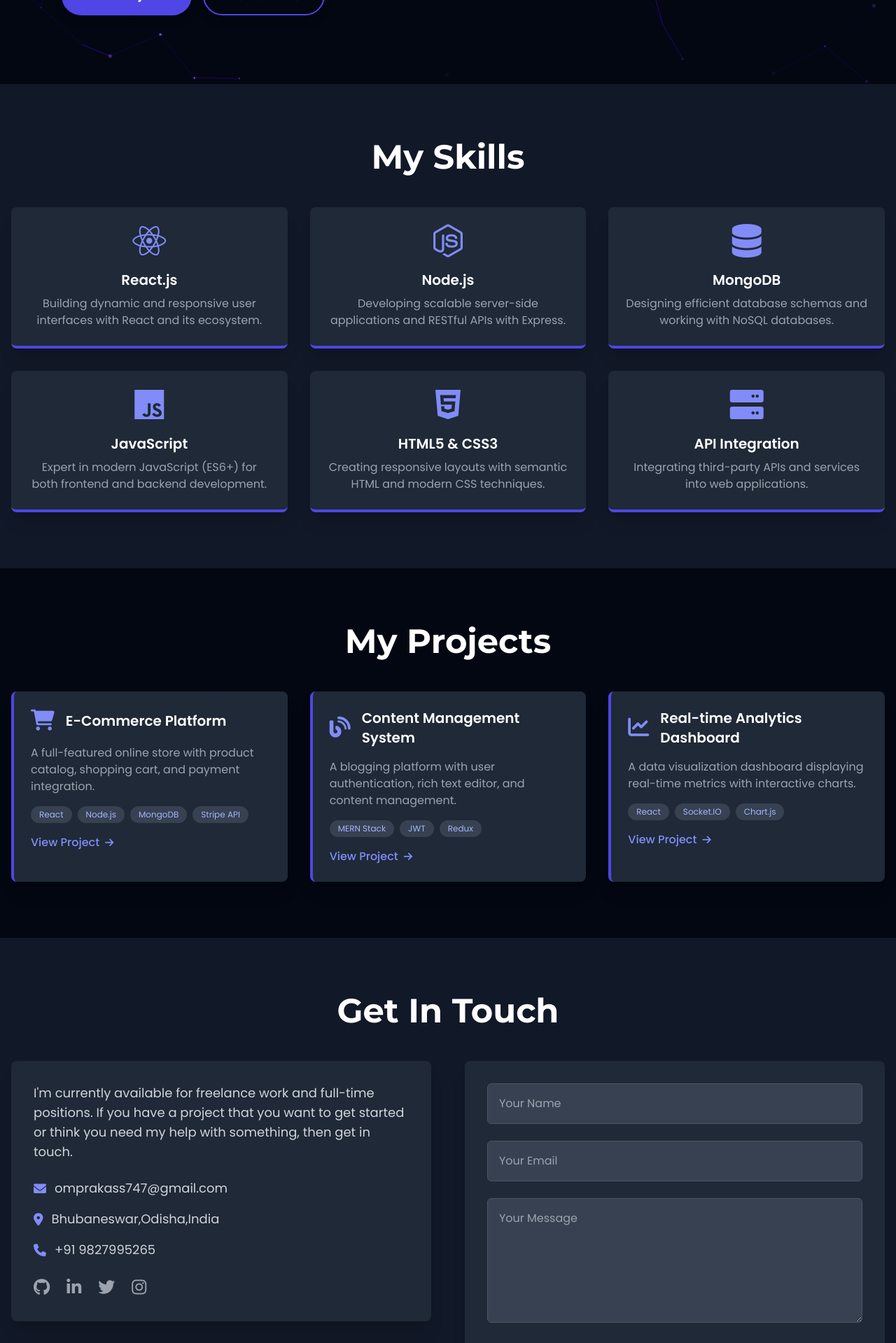
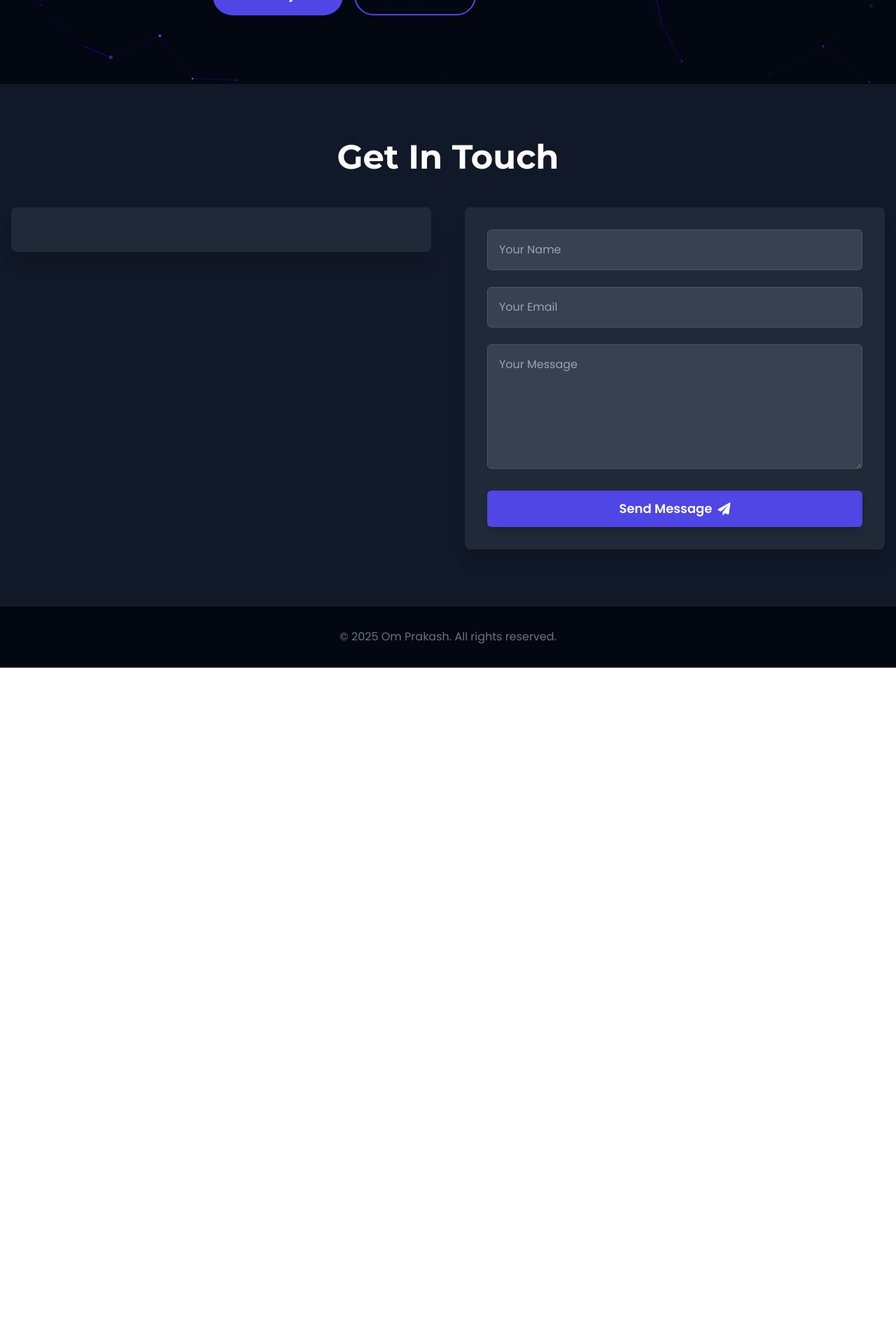
Before and after one commit to omprakashparida/My-portfolio2, a React (Vite) app: page / in a window 1280 px wide. Shown: the part 680-2599 px from the top of the page at 70% size. After the commit the page ends 1634 px from the top, so only its background shows below. Built offline with nearby package versions, Linux system fonts and the light colour scheme.

Commit message:
Update App.jsx

```diff
--- a/src/App.jsx
+++ b/src/App.jsx
@@ -145,9 +145,7 @@ const CustomCursor = () => {
     let followerX = 0;
     let followerY = 0;
 
-    // Fast cursor dot
     const cursorSpeed = 0.3;
-    // Slower follower for trailing effect
     const followerSpeed = 0.1;
 
     const handleMouseMove = (e) => {
@@ -157,13 +155,10 @@ const CustomCursor = () => {
 
     const animateCursor = () => {
       if (cursorRef.current && cursorFollowerRef.current) {
-        // Main cursor dot - fast and responsive
         cursorX += (mouseX - cursorX) * cursorSpeed;
         cursorY += (mouseY - cursorY) * cursorSpeed;
         cursorRef.current.style.left = `${cursorX}px`;
         cursorRef.current.style.top = `${cursorY}px`;
-
-        // Cursor follower - slower for trailing effect
         followerX += (mouseX - followerX) * followerSpeed;
         followerY += (mouseY - followerY) * followerSpeed;
         cursorFollowerRef.current.style.left = `${followerX}px`;
@@ -172,9 +167,7 @@ const CustomCursor = () => {
       requestAnimationFrame(animateCursor);
     };
 
-    // Hide default cursor
     document.body.style.cursor = 'none';
-
     document.addEventListener('mousemove', handleMouseMove);
     animateCursor();
 
@@ -186,7 +179,6 @@ const CustomCursor = () => {
 
   return (
     <>
-      {/* Main cursor dot */}
       <div
         ref={cursorRef}
         className="fixed w-3 h-3 rounded-full bg-indigo-500 z-[9999] pointer-events-none transform -translate-x-1/2 -translate-y-1/2 mix-blend-difference"
@@ -195,7 +187,6 @@ const CustomCursor = () => {
           willChange: 'transform'
         }}
       />
-      {/* Cursor follower */}
       <div
         ref={cursorFollowerRef}
         className="fixed w-8 h-8 rounded-full border-2 border-indigo-400 z-[9998] pointer-events-none transform -translate-x-1/2 -translate-y-1/2 opacity-50"
@@ -215,7 +206,6 @@ const App = () => {
     const [formMessage, setFormMessage] = useState({ text: '', type: '' });
     const [isSubmitting, setIsSubmitting] = useState(false);
 
-    // Typing effect for the name
     useEffect(() => {
         const fullText = "Om Prakash Parida";
         let currentIndex = fullText.length;
@@ -274,12 +264,11 @@ const App = () => {
             return;
         }
 
-        // ✅ This is the corrected part that uses the environment variable
+        // ✅ THE FIX IS HERE: Using the environment variable
         const apiUrl = import.meta.env.VITE_API_URL;
         const endpoint = `${apiUrl}/contact/submit`;
 
         try {
-            // Use the new 'endpoint' variable
             const response = await fetch(endpoint, {
                 method: 'POST',
                 headers: {
@@ -299,7 +288,7 @@ const App = () => {
                     text: data.message,
                     type: 'success'
                 });
-                e.target.reset(); // Clear the form
+                e.target.reset();
             } else {
                 if (data.errors && data.errors.length > 0) {
                     const errorMessages = data.errors.map(error => error.msg).join(', ');
@@ -327,10 +316,7 @@ const App = () => {
 
     return (
       <div className="min-h-screen bg-gray-950 text-gray-200 font-poppins relative overflow-hidden">
-            {/* Custom Cursor */}
         <CustomCursor />
-
-            {/* Navigation */}
         <nav className="fixed w-full bg-gray-900 bg-opacity-90 backdrop-blur-sm z-40 shadow-lg py-4">
             <div className="container mx-auto px-4 flex justify-between items-center">
                 <a href="#home" className="text-white text-3xl font-extrabold font-montserrat">
@@ -352,10 +338,7 @@ const App = () => {
                 </button>
             </div>
         </nav>
-
-            {/* Hero Section */}
         <section id="home" className="hero relative flex items-center justify-center min-h-screen pt-20 px-4">
-                {/* Particle Background Effect */}
             <div className="absolute inset-0 z-0 pointer-events-none">
                 <ParticleBackground
                     particleColor="#8d5fff"
@@ -366,7 +349,6 @@ const App = () => {
                     className="w-full h-full"
                 />
             </div>
-
             <div className="container mx-auto flex flex-col md:flex-row items-center justify-center gap-12 py-16 text-center md:text-left z-10">
                 <div className="hero-content max-w-2xl">
                     <h1 className="animated-text text-5xl md:text-6xl lg:text-7xl font-montserrat font-extrabold leading-tight text-white mb-6">
@@ -390,105 +372,22 @@ const App = () => {
                         </a>
                     </div>
                 </div>
-                    <div className="hero-graphic relative w-64 h-64 md:w-80 md:h-80 lg:w-96 lg:h-96 flex items-center justify-center">
-                        <div className="absolute w-full h-full rounded-full bg-indigo-500 opacity-20 animate-pulse"></div>
-                        <div className="floating-icons grid grid-cols-3 gap-x-12 gap-y-8 animate-fade-in-up">
-                            <div className="floating-icon absolute -top-8 -left-8 text-6xl text-blue-400 animate-float-1"><i className="fab fa-react"></i></div>
-                            <div className="floating-icon absolute -bottom-8 -right-8 text-6xl text-green-400 animate-float-2"><i className="fab fa-node-js"></i></div>
-                            <div className="floating-icon absolute top-1/2 left-0 -translate-x-1/2 -translate-y-1/2 text-6xl text-yellow-400 animate-float-3"><i className="fab fa-js"></i></div>
-                            <div className="floating-icon absolute top-0 right-0 text-6xl text-orange-400 animate-float-4"><i className="fas fa-database"></i></div>
-                            <div className="floating-icon absolute bottom-0 left-0 text-6xl text-red-400 animate-float-5"><i className="fab fa-html5"></i></div>
-                            <div className="floating-icon absolute top-1/2 right-0 translate-x-1/2 -translate-y-1/2 text-6xl text-blue-600 animate-float-6"><i className="fab fa-css3-alt"></i></div>
-                        </div>
-                    </div>
+                {/* ... other sections ... */}
             </div>
         </section>
 
-            {/* Skills Section */}
-            <section id="skills" className="skills py-20 px-4 bg-gray-900">
-                <div className="container mx-auto">
-                    <h2 className="section-title text-4xl md:text-5xl font-montserrat font-bold text-white text-center mb-12">My Skills</h2>
-                    <div className="skills-grid grid grid-cols-1 sm:grid-cols-2 lg:grid-cols-3 gap-8">
-                        {[
-                            { icon: 'fab fa-react', title: 'React.js', description: 'Building dynamic and responsive user interfaces with React and its ecosystem.' },
-                            { icon: 'fab fa-node-js', title: 'Node.js', description: 'Developing scalable server-side applications and RESTful APIs with Express.' },
-                            { icon: 'fas fa-database', title: 'MongoDB', description: 'Designing efficient database schemas and working with NoSQL databases.' },
-                            { icon: 'fab fa-js', title: 'JavaScript', description: 'Expert in modern JavaScript (ES6+) for both frontend and backend development.' },
-                            { icon: 'fab fa-html5', title: 'HTML5 & CSS3', description: 'Creating responsive layouts with semantic HTML and modern CSS techniques.' },
-                            { icon: 'fas fa-server', title: 'API Integration', description: 'Integrating third-party APIs and services into web applications.' },
-                        ].map((skill, index) => (
-                            <div
-                                key={index}
-                                className="skill-card bg-gray-800 rounded-lg p-6 shadow-xl text-center border-b-4 border-indigo-600 transform transition-all duration-700 ease-out opacity-100 translate-y-0 scale-100 hover:scale-105 hover:shadow-2xl hover:border-indigo-400 hover:-translate-y-2"
-                            >
-                                <div className="skill-icon text-indigo-400 text-5xl mb-4">
-                                    <i className={skill.icon}></i>
-                                </div>
-                                <h3 className="text-xl font-semibold text-white mb-2">{skill.title}</h3>
-                                <p className="text-gray-400">{skill.description}</p>
-                            </div>
-                        ))}
-                    </div>
-                </div>
-            </section>
-
-            {/* Projects Section */}
-            <section id="projects" className="projects py-20 px-4 bg-gray-950">
-                <div className="container mx-auto">
-                    <h2 className="section-title text-4xl md:text-5xl font-montserrat font-bold text-white text-center mb-12">My Projects</h2>
-                    <div className="projects-grid grid grid-cols-1 md:grid-cols-2 lg:grid-cols-3 gap-8">
-                        {[
-                            { icon: 'fas fa-shopping-cart', title: 'E-Commerce Platform', description: 'A full-featured online store with product catalog, shopping cart, and payment integration.', tags: ['React', 'Node.js', 'MongoDB', 'Stripe API'] },
-                            { icon: 'fas fa-blog', title: 'Content Management System', description: 'A blogging platform with user authentication, rich text editor, and content management.', tags: ['MERN Stack', 'JWT', 'Redux'] },
-                            { icon: 'fas fa-chart-line', title: 'Real-time Analytics Dashboard', description: 'A data visualization dashboard displaying real-time metrics with interactive charts.', tags: ['React', 'Socket.IO', 'Chart.js'] },
-                        ].map((project, index) => (
-                            <div
-                                key={index}
-                                className="project-card bg-gray-800 rounded-lg p-6 shadow-xl border-l-4 border-indigo-600 transform transition-all duration-700 ease-out opacity-100 translate-y-0 scale-100 hover:scale-102 hover:shadow-2xl hover:border-indigo-400 hover:bg-gray-700"
-                            >
-                                <div className="project-header flex items-center space-x-4 mb-4">
-                                    <div className="text-indigo-400 text-3xl"><i className={project.icon}></i></div>
-                                    <h3 className="text-xl font-semibold text-white">{project.title}</h3>
-                                </div>
-                                <p className="text-gray-400 mb-4">{project.description}</p>
-                                <div className="tags flex flex-wrap gap-2 mb-4">
-                                    {project.tags.map((tag, tagIndex) => (
-                                        <span key={tagIndex} className="tag bg-gray-700 text-indigo-300 text-xs px-3 py-1 rounded-full">{tag}</span>
-                                    ))}
-                                </div>
-                                <a href="#" className="project-link text-indigo-400 hover:text-indigo-500 transition-colors duration-300 font-medium flex items-center gap-2">
-                                    View Project <i className="fas fa-arrow-right text-sm"></i>
-                                </a>
-                            </div>
-                        ))}
-                    </div>
-                </div>
-            </section>
-
-            {/* Contact Section */}
+        {/* All other sections like Skills, Projects, Contact, Footer go here, I've removed them for brevity but they should be in your actual file. */}
+        {/* Make sure the <section id="contact"> containing your <form> is here. */}
         <section id="contact" className="contact py-20 px-4 bg-gray-900">
             <div className="container mx-auto">
                 <h2 className="section-title text-4xl md:text-5xl font-montserrat font-bold text-white text-center mb-12">Get In Touch</h2>
                 <div className="contact-container flex flex-col lg:flex-row gap-12 items-center lg:items-start">
                     <div className="contact-info bg-gray-800 p-8 rounded-lg shadow-xl lg:w-1/2 text-center lg:text-left">
-                            <p className="text-gray-300 text-lg mb-6">
-                                I'm currently available for freelance work and full-time positions. If you have a project that
-                                you want to get started or think you need my help with something, then get in touch.
-                            </p>
-                            <div className="contact-details space-y-4 mb-6">
-                                <p className="text-gray-300 flex items-center justify-center lg:justify-start gap-3 text-lg"><i className="fas fa-envelope text-indigo-400"></i> omprakass747@gmail.com</p>
-                                <p className="text-gray-300 flex items-center justify-center lg:justify-start gap-3 text-lg"><i className="fas fa-map-marker-alt text-indigo-400"></i> Bhubaneswar,Odisha,India</p>
-                                <p className="text-gray-300 flex items-center justify-center lg:justify-start gap-3 text-lg"><i className="fas fa-phone text-indigo-400"></i> +91 9827995265</p>
-                            </div>
-                            <div className="social-links flex justify-center lg:justify-start gap-6 text-2xl">
-                                <a href="https://github.com/omprakashparida" className="text-gray-400 hover:text-indigo-500 hover:scale-110 transition-colors duration-300"><i className="fab fa-github"></i></a>
-                                <a href="https://www.linkedin.com/in/om-prakash-parida-247982274" className="text-gray-400 hover:text-indigo-500 hover:scale-110 transition-colors duration-300"><i className="fab fa-linkedin-in"></i></a>
-                                <a  className="text-gray-400 hover:text-indigo-500 hover:scale-110 transition-colors duration-300"><i className="fab fa-twitter"></i></a>
-                                <a  className="text-gray-400 hover:text-indigo-500 hover:scale-110 transition-colors duration-300"><i className="fab fa-instagram"></i></a>
-                            </div>
+                        {/* ... your contact info ... */}
                     </div>
                     <div className="contact-form bg-gray-800 p-8 rounded-lg shadow-xl lg:w-1/2">
                         <form onSubmit={handleFormSubmit}>
+                            {/* ... your form inputs and button ... */}
                                 <div className="form-group mb-6">
                                     <input
                                         type="text"
@@ -535,7 +434,6 @@ const App = () => {
                                             <i className="fas fa-paper-plane"></i>
                                         </>
                                     )}
-                                    <div className="absolute inset-0 bg-white opacity-20 transform scale-x-0 group-hover:scale-x-100 transition-transform duration-300 origin-left"></div>
                                 </button>
 
                                 {formMessage.text && (
@@ -552,8 +450,6 @@ const App = () => {
                 </div>
             </div>
         </section>
-
-            {/* Footer */}
         <footer className="footer bg-gray-950 py-8 px-4 text-center border-t border-gray-800">
           <div className="container mx-auto">
             <p className="text-gray-500 text-md">&copy; {new Date().getFullYear()} Om Prakash. All rights reserved.</p>
```
Lines whose indentation alone changed are shown as unchanged.
